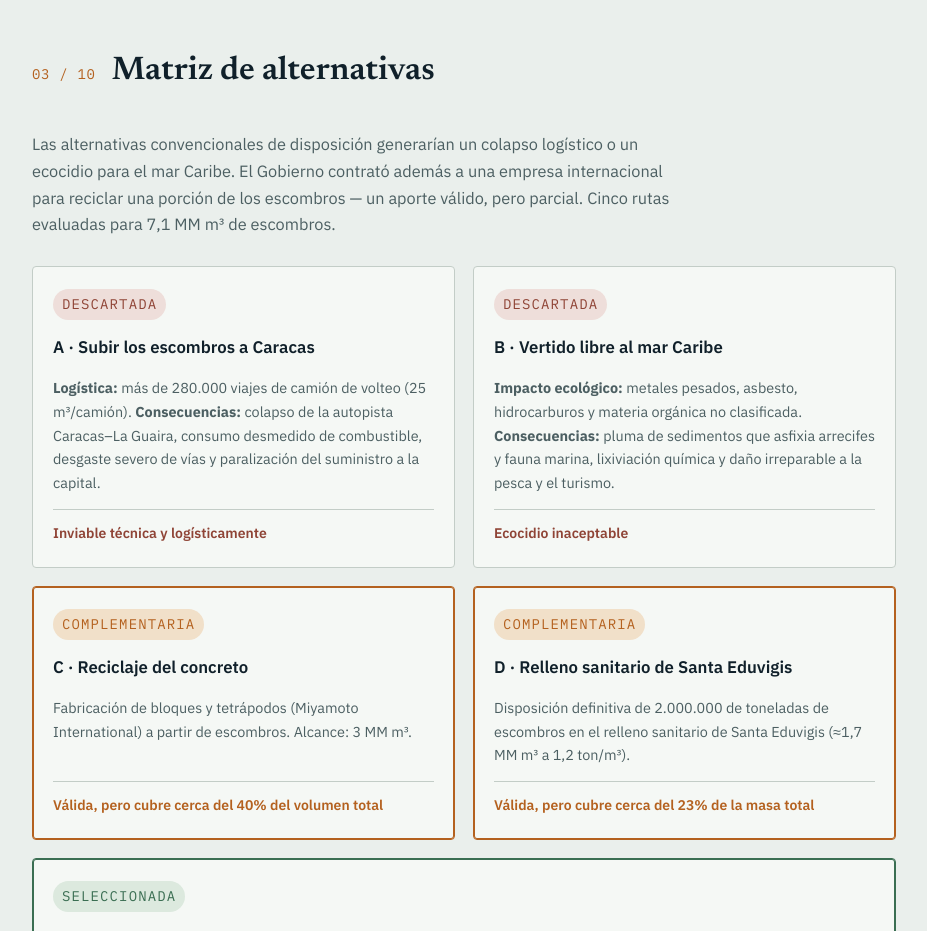
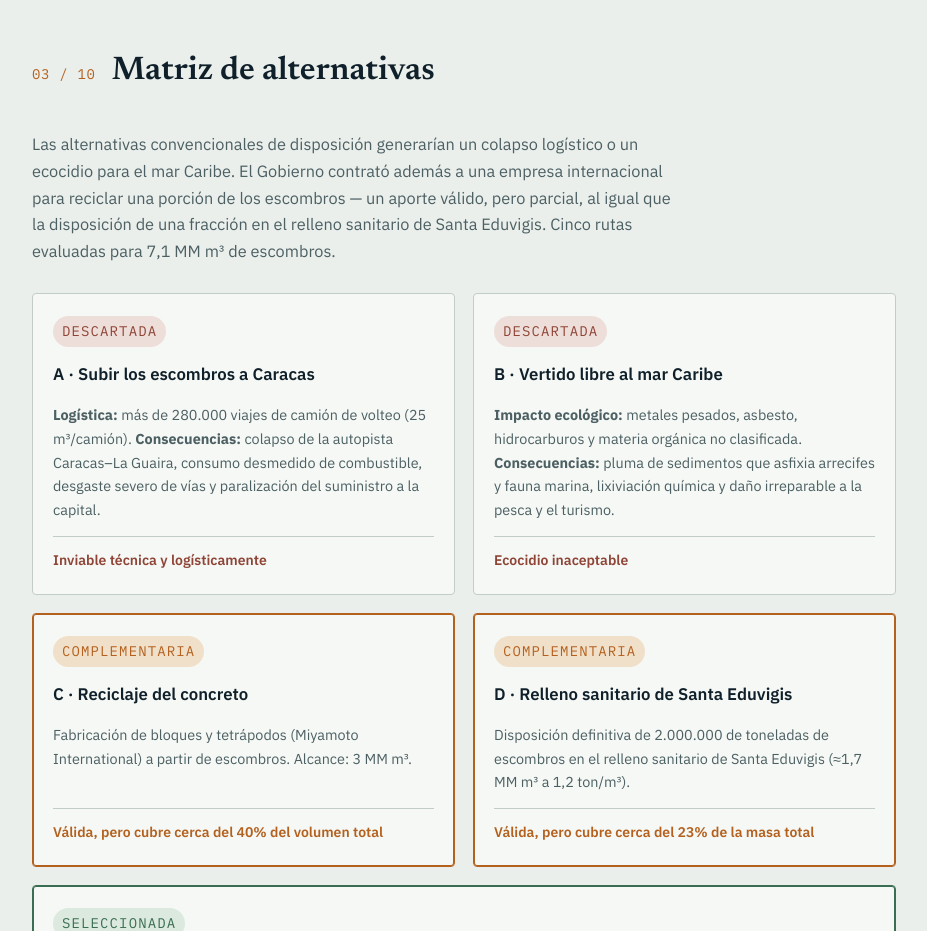
Before and after one commit to BePartnerLabs/proyecto-bennu, a website built with Vite: page index.html in a window 1280 px wide. Shown: the part 3260-4191 px from the top of the page, without its empty margins (176-1103 px from the left). Built offline with nearby package versions, Linux system fonts and the light colour scheme.

Commit message:
feat: mention Santa Eduvigis landfill in alternatives intro
Co-Authored-By: Claude Opus 5.5 <noreply@anthropic.com>
Claude-Session: https://claude.ai/code/session_01KDeCVQzS6d3MZuAkqLDgMJ

```diff
--- a/index.html
+++ b/index.html
@@ -149,7 +149,7 @@
 <section id="alternativas">
   <div class="wrap">
     <div class="section-head reveal"><span class="num">03 / 10</span><h2>Matriz de alternativas</h2></div>
-    <p class="lede reveal">Las alternativas convencionales de disposición generarían un colapso logístico o un ecocidio para el mar Caribe. El Gobierno contrató además a una empresa internacional para reciclar una porción de los escombros — un aporte válido, pero parcial. Cinco rutas evaluadas para 7,1 MM m³ de escombros.</p>
+    <p class="lede reveal">Las alternativas convencionales de disposición generarían un colapso logístico o un ecocidio para el mar Caribe. El Gobierno contrató además a una empresa internacional para reciclar una porción de los escombros — un aporte válido, pero parcial, al igual que la disposición de una fracción en el relleno sanitario de Santa Eduvigis. Cinco rutas evaluadas para 7,1 MM m³ de escombros.</p>
 
     <div class="options reveal">
       <div class="option">
```
Also changed, not shown: en.html (+1 -1 lines).
